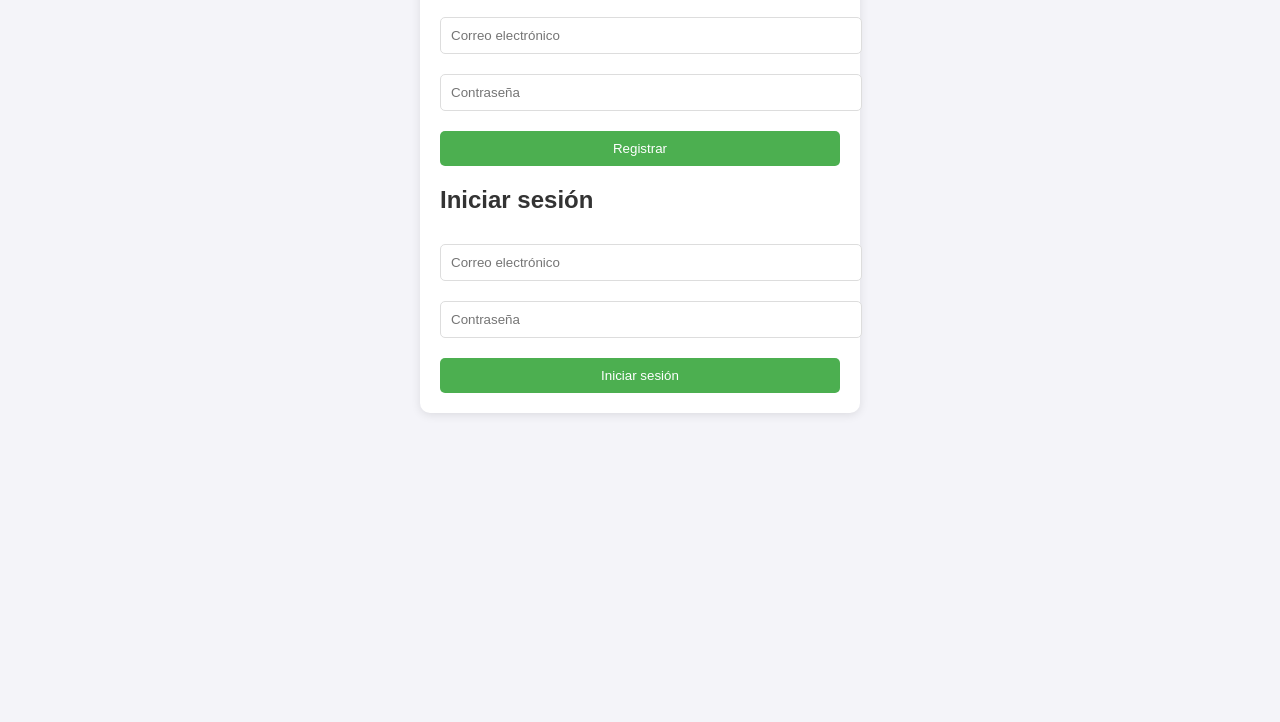
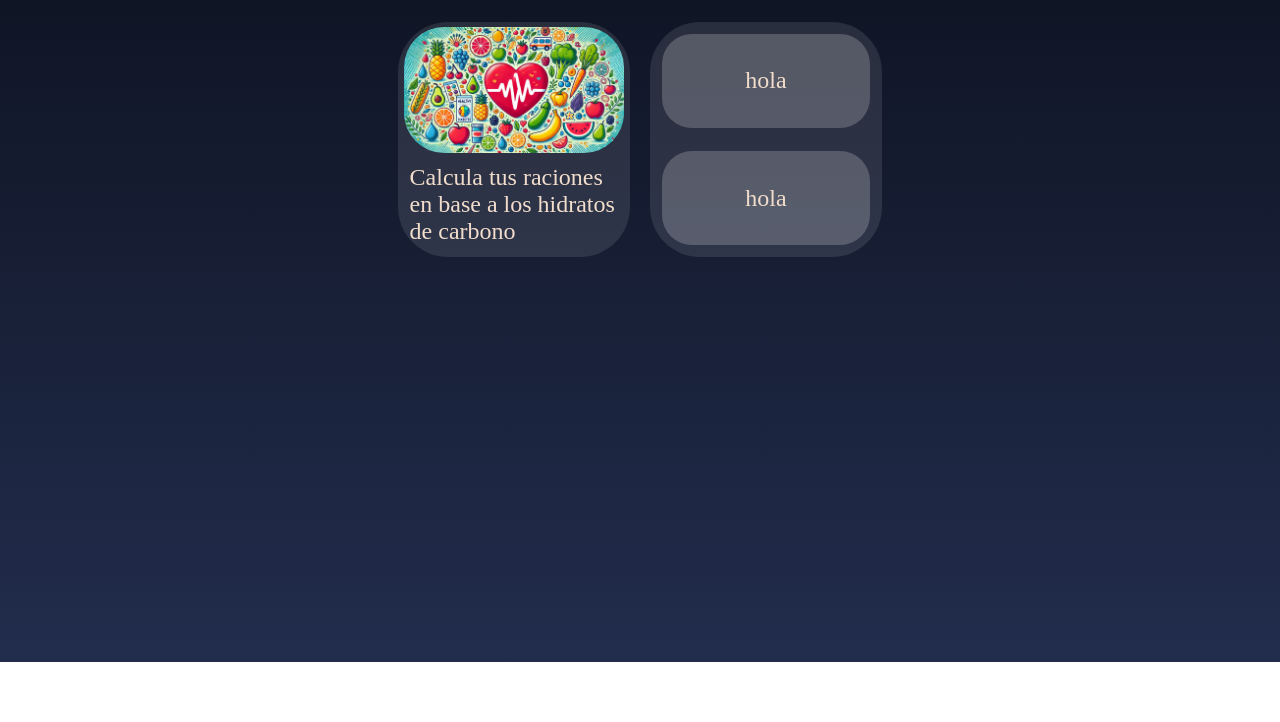
Before and after one commit to WoLKaR-dev/webTest, a website: page index.html in a window 1280 px wide. Shown: the part 138-860 px from the top of the page. Before the commit the page ends 800 px from the top, so only its background shows below. Drawn offline with Linux system fonts and the light colour scheme; no server answers; a web font is replaced by a local one.

Commit message:
Add files via upload

```diff
--- /dev/null
+++ b/estilos.css
@@ -0,0 +1,129 @@
+/* Fuentes */
+@font-face {
+    font-family: 'MontserratBold';
+    src: url(fonts/Montserrat-SemiBold.ttf);
+}
+
+/* Estilos generales para pantallas pequeñas */
+@media (max-width: 768px) {
+    .grid-container {
+        align-items: center; /* Centra los elementos */
+    }
+
+    .grid-item-left, .grid-item-right {
+        width: 90%; /* Aumenta el ancho para ocupar más espacio */
+        margin: 0; /* Elimina márgenes laterales */
+    }
+
+    .grid-item-right {
+        margin-top: 20px; /* Agrega un margen superior para separación */
+    }
+
+    .grid-item-left p, .grid-item-right p {
+        font-size: 1.2rem; /* Ajusta el tamaño de fuente para pantallas pequeñas */
+    }
+
+    .grid-item-right .sub-item {
+        margin: 2%; /* Reduce el margen interno para que quepan mejor */
+    }
+}
+
+/* Estilos para pantallas muy pequeñas */
+@media (max-width: 480px) {
+    .grid-item-left, .grid-item-right {
+        width: 95%; /* Aumenta el ancho para ocupar casi todo el espacio */
+    }
+
+    .grid-item-left p, .grid-item-right p {
+        font-size: 1rem; /* Ajusta aún más el tamaño de fuente */
+    }
+}
+
+/* Datos generales de la página */
+
+html, body {
+    height: 100%; /* Asegura que el body ocupe toda la altura de la ventana */
+    margin: 0; /* Elimina el margen por defecto del body */
+}
+
+body {
+    background: linear-gradient(to bottom, #0c101d, #222d4d);
+    background-repeat: no-repeat; /* Asegura que no se repita */
+    background-size: cover; /* Asegura que cubra toda la pantalla */
+}
+
+
+.sectionGeneral, h1{
+    margin: 60px;
+    font-family: 'MontserratBold';
+    color: #f2ddcc;
+    font-size: 35px;
+    word-wrap: break-word;
+    text-align: center;
+}
+
+.sectionGeneral{
+    justify-content: center;
+}
+
+.grid-container {
+    justify-content: center;
+    display: flex;
+    gap: 20px; /* Espacio entre columnas */
+    align-items: stretch;
+}
+
+.grid-item-left {
+    aspect-ratio: 1/1; /* Mantiene la relación de aspecto cuadrada */
+    width: 20%;
+    display: flex;
+    flex-direction: column;
+    justify-content: flex-start;
+    background-color: rgba(255, 255, 255, 0.1);
+    color: #f2ddcc;
+    font-family: 'MontserratBold';
+    text-align: left;
+    border-radius: 50px;
+    height: auto; /* Ajusta automáticamente según el contenido */
+}
+
+.grid-item-right {
+    width: 20%;
+    display: flex;
+    flex-direction: column; /* Alinea los elementos verticalmente */
+    justify-content: space-between; /* Distribuye el espacio entre los elementos */
+    background-color: rgba(255, 255, 255, 0.1);
+    color: #f2ddcc;
+    font-family: 'MontserratBold';
+    text-align: left;
+    border-radius: 50px;
+    height: auto; /* Ajusta automáticamente según el contenido */
+}
+
+.grid-item-right .sub-item {
+    flex: 1; /* Permite que ambos sub-elementos ocupen el mismo espacio */
+    display: flex;
+    justify-content: center; /* Centra el contenido dentro de cada sub-elemento */
+    align-items: center; /* Centra verticalmente el contenido */
+    margin: 5%; /* Espaciado interno */
+    background-color: rgba(255, 255, 255, 0.2); /* Color de fondo para distinguir */
+    border-radius: 30px; /* Bordes redondeados */
+}
+
+.grid-item-left p, .grid-item-right p {
+    margin: 5%;
+    font-size: 1.5rem;
+    max-width: 90%;
+    overflow: hidden;
+    text-overflow: ellipsis;
+    white-space: normal;
+}
+
+.bigImg {
+    margin-top: 2%;
+    width: 95%;
+    align-self: center;
+    aspect-ratio: 1 / 0,5625;
+    background-color: #3498db;
+    border-radius: 40px;
+}
--- a/index.html
+++ b/index.html
@@ -1,37 +1,32 @@
 <!DOCTYPE html>
-<html lang="es">
+<html lang="en">
 <head>
     <meta charset="UTF-8">
     <meta name="viewport" content="width=device-width, initial-scale=1.0">
-    <title>Diabetes Remaster</title>
-    <link rel="stylesheet" href="style.css">
+    <title>Document</title>
+    <link rel="stylesheet" href="estilos.css">
 </head>
 <body>
-    <!-- Contenedor de autenticación -->
-    <div id="auth-container">
-        <h2>Registro</h2>
-        <input type="text" id="nombre" placeholder="Nombre" required>
-        <input type="email" id="email" placeholder="Correo electrónico" required>
-        <input type="password" id="contrasena" placeholder="Contraseña" required>
-        <button id="registrar-btn">Registrar</button>
+    <section class="sectionGeneral">
 
-        <h2>Iniciar sesión</h2>
-        <input type="email" id="login-email" placeholder="Correo electrónico" required>
-        <input type="password" id="login-contrasena" placeholder="Contraseña" required>
-        <button id="login-btn">Iniciar sesión</button>
-    </div>
+        <h1>Bienvenido de nuevo</h1>
 
-    <!-- Mensajes de éxito o error -->
-    <div id="mensaje" style="display: none;"></div>
+        <div class="grid-container">
 
-    <!-- Información del usuario -->
-    <div id="user-info" style="display: none;">
-        <h2>Bienvenido</h2>
-        <p>Hola, <span id="user-name"></span>!</p>
-        <button id="logout-btn">Cerrar sesión</button>
-    </div>
+            <div class="grid-item-left">
+                <img src="healthDiabetes.jpeg" class="bigImg">
+                <p>Calcula tus raciones en base a los hidratos de carbono</p>
+            </div>
 
-    <!-- Firebase SDK (Importando como módulos ES6) -->
-    <script type="module" src="app.js"></script>
+            <div class="grid-item-right">
+                <div class="sub-item"><p>hola</p></div>
+                <div class="sub-item"><p>hola</p></div>
+
+            </div>
+
+
+        </div>
+
+    </section>
 </body>
 </html>
```
Also changed, not shown: healthDiabetes.jpeg (added).
